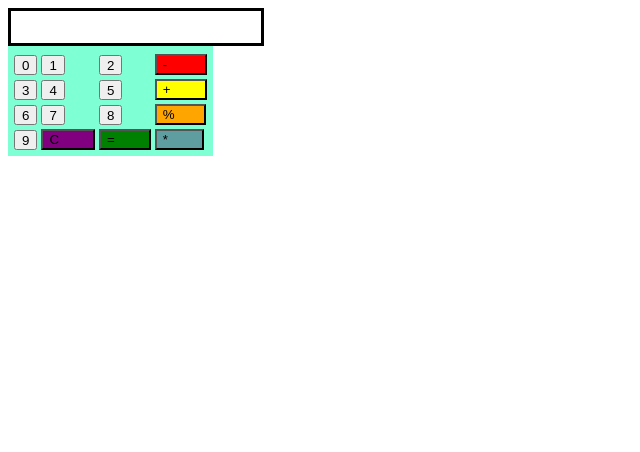
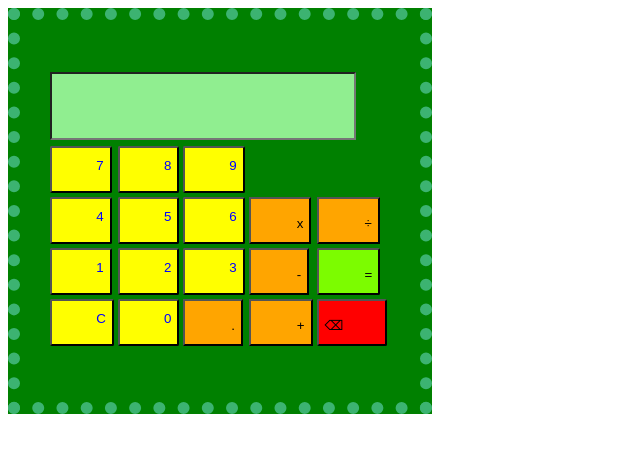
Before and after one commit to laeeqah/js-calculator, a plain HTML site: page index.html in a window 1280 px wide. Shown: the whole page, without its empty margins (0-640 px from the left). Drawn offline with Linux system fonts and the light colour scheme.

Commit message:
done all changes

```diff
--- a/index.html
+++ b/index.html
@@ -5,38 +5,50 @@
     <meta name="viewport" content="width=device-width, initial-scale=1.0">
     <title>Calculator</title>
     <link rel="stylesheet" href="main.css">
-    <script> src="main.js" </script>
 </head>
 <body>
-    <div class ="calculator">
-            <table>
-                <tr><input class = "txt" type = "text"></tr>
-                <tr><td><button class = "buttons" type = button value = 0 onclick = "cal.value +='0' ">0</button>
-                    <td><button class = "buttons" type = button value = 1 onclick = "cal.value +='1' ">1</button>
-                    <td><button class = "buttons" type = button value = 2 onclick = "cal.value +='2' ">2</button>
-                    <td><button class = "sub" type = button value = "-" onclick = "cal.value +='-' ">-</button>
+    <div id ="calculator">
+
+    <div class="bb">
+        <table>
+            <tbody class = "block">
+                <tr style = "display: block;">
+                    <td><input id = "txt" type = "text"/></td>
                 </tr>
-                    <tr><td><button class = "buttons" type = button value = 3 onclick = "cal.value +='3' ">3</button>
-                    <td><button class = "buttons" type = button value = 4 onclick = "cal.value +='4' ">4</button>
-                    <td><button class = "buttons" type = button value = 5 onclick = "cal.value +='5' ">5</button>
-                    <td><button class = "add" type = button value = "+" onclick = "cal.value +='+' ">+</button>
+                <tr>
+                    <td><button class = "inputs"  value = "8" onclick = "number('7')" >7</button></td>
+                    <td><button class = "inputs"  value = "8" onclick = "number('8')" >8</button></td>
+                    <td><button class = "inputs"   value = "9" onclick = "number('9')" >9</button></td>
+
                 </tr>
-
-                <tr><td><button class = "buttons" type = button value = 6 onclick = "cal.value +='6' ">6</button>
-                    <td><button class = "buttons" type = button value = 7 onclick = "cal.value +='7' ">7</button>
-                    <td><button class = "buttons" type = button value = 8 onclick = "cal.value +='8' ">8</button>
-                    <td><button class = "div" type = button value = "%" onclick = "cal.value +='%' ">%</button>
+                <tr>
+                    <td><button class = "inputs"  value = "4"  onclick = "number('4')" >4</button></td>
+                    <td><button class = "inputs"  value = "5" onclick = "number('5')" >5</button></td>
+                    <td><button class = "inputs"   value = 6 onclick = "number('6')" >6</button></td>
+                    <td><button class = "operators"  value = "x"  onclick = "number('*')" >x</button></td>
+                    <td><button class = "operators"  value = "/"  onclick = "number('/')" >÷</button></td>
                 </tr>
-
-                <tr><td><button class = "buttons" type = button value = 9 onclick = "cal.value +='9' ">9</button>
-                    <td><button class = "clear" type = button value = C onclick = "cal.value +='C' ">C</button>
-                    <td><button class = "equal" type = button value = "=" onclick = "cal.value +='=' ">=</button>
-                    <td><button class = "multi" type = button value = "*" onclick = "cal.value +='*' ">*</button>
+                <tr>
+                    <td><button class = "inputs"  value = "1" onclick = "number('1')" >1</button></td>
+                    <td><button class = "inputs"   value = "2"    onclick = "number('2')" >2</button></td>
+                    <td><button class = "inputs"  value = "3"  onclick = "number('3')" >3</button></td>
+                    <td><button class = "operators"  value = "-"   onclick = "number('-')" >-</button></td>
+                    <td><button class = "equal"  name = "input" value = "=" onclick = "displayResults()" >=</button></td>
                 </tr>
-
-            </table>
+                <tr>
+                    <td><button class = "inputs"   value = "C"   onclick = "clearAll('C')" >C</button></td>
+                    <td><button class = "inputs"   value = "0"  onclick = "number('0')" >0</button></td>
+                    <td><button class = "operators"  value = "."  onclick = "number('.')" >.</button></td>
+                    <td><button class = "operators"  value = "+" onclick = "number('+')" >+</button></td>
+                    <td><button class = "back"  value = "=>" onclick = "backspace()" > ⌫ </button></td>
+                </tr>
+            </tbody>
+        </table>
     </div>
 
 
+
+    </div>
+    <script src="main.js", type="text/javascript" ></script>
 </body>
 </html>
--- a/main.css
+++ b/main.css
@@ -1,47 +1,60 @@
-.buttons{
-    height: 20px;
-}
-.txt{
-    border: solid;
-    width: 246px;
-    height:30px;
-    text-align: end;
+
+.inputs{
+    color: blue;
+    padding-top: 10px;
+    padding-bottom: 18px;
+    padding-left: 44px;
+    background-color: yellow;
+    border-radius: 2px;
 
 }
 
-table{
-    border: solid;
-    border-color: aquamarine;
-    background-color: aquamarine;
+.block{
+    display: block;
 }
 
-.sub{
-    background-color: red;
-    padding-right: 38px;
-
+.bb{
+    padding-block: 22px;
 }
 
-.add {
-    background-color: yellow;
-    padding-right: 34px;
-}
-
-.div{
-    background-color: orange;
-    padding-right: 29px;
-}
-
-.multi{
-    background-color: cadetblue;
-    padding-right: 34px;
+#txt{
+    width: 298px;
+    height: 62px;
+    text-align: end;
+    font-size: 30px;
+    display: block;
+    background-color: lightgreen;
 }
 
 .equal{
-    background-color: green;
-    padding-right: 34px;
+    padding-top: 17px;
+    padding-bottom: 11px;
+    background-color: lawngreen;
+    padding-left: 46px;
+    border-radius: 2px;
 }
 
-.clear{
-    background-color: purple;
-    padding-right: 34px;
+.operators{
+    padding-top: 17px;
+    padding-bottom: 11px;
+    background-color: orange;
+    padding-left: 46px;
 }
+.back{
+    padding-right: 42px;
+    background-color: red;
+    padding-bottom: 11px;
+    padding-top: 17px;
+    border-radius: 2px;
+}
+
+
+#calculator{
+    width: 349px;
+    background-color: green;
+    padding: 2%;
+    height: 331px;
+    border: mediumseagreen;
+    border-style: dotted;
+    border-width: 12px;
+}
--- a/main.js
+++ b/main.js
@@ -1,4 +1,22 @@
-function myNewfunction(){
-    document.getElementsByClassName(txt).innerHTML = "cal.value"
+function number(num){
+    console.log(num)
+    document.getElementById("txt").value += num;
 
 }
+
+function displayResults(){
+    let x = document.getElementById("txt").value;
+    let y = eval(x);
+    document.getElementById("txt").value = y;
+
+}
+
+function clearAll(){
+    document.getElementById("txt").value = "";
+}
+
+function backspace(){
+    let x = document.getElementById("txt").value;
+    let a = x.slice(0, -1)
+    document.getElementById("txt").value = a;
+}
```
